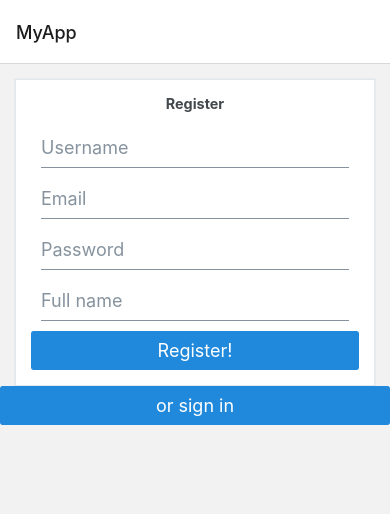
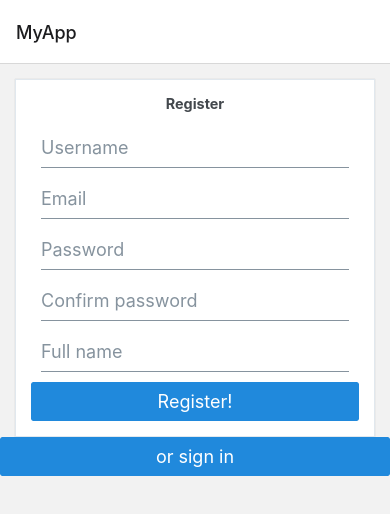
Before and after one commit to vanchess-git/season1webapp, a React Native app: screen /Login in a window 390 px wide. Both pictures are taken after a click on the button "Register a new account". Shown: the top 514 px of the page. Built offline with nearby package versions, Linux system fonts and the light colour scheme.

Commit message:
smart smarts

```diff
--- a/components/RegisterForm.js
+++ b/components/RegisterForm.js
@@ -8,6 +8,7 @@ const RegisterForm = () => {
   const {
     control,
     handleSubmit,
+    getValues,
     formState: {errors},
   } = useForm({
     defaultValues: {username: '', email: '', password: '', full_name: ''},
@@ -65,7 +66,11 @@ const RegisterForm = () => {
       <Controller
         control={control}
         rules={{
-          required: true,
+          required: {value: true, message: 'This is required.'},
+          pattern: {
+            value: /^[a-z0-9.]{1,128}@[a-z0-9.]{5,128}/i,
+            message: 'Must be valid email.',
+          },
         }}
         render={({field: {onChange, onBlur, value}}) => (
           <Input
@@ -74,7 +79,7 @@ const RegisterForm = () => {
             value={value}
             placeholder="Email"
             autoCapitalize="none"
-            errorMessage={errors.email && <Text>This is required.</Text>}
+            errorMessage={errors.email && <Text>{errors.email.message}</Text>}
           />
         )}
         name="email"
@@ -83,7 +88,8 @@ const RegisterForm = () => {
       <Controller
         control={control}
         rules={{
-          required: true,
+          required: {value: true, message: 'Required'},
+          minLength: {value: 5, message: 'Min length 5 chars.'},
         }}
         render={({field: {onChange, onBlur, value}}) => (
           <Input
@@ -92,10 +98,40 @@ const RegisterForm = () => {
             value={value}
             secureTextEntry={true}
             placeholder="Password"
-            errorMessage={errors.password && <Text>This is required.</Text>}
+            errorMessage={
+              errors.password && <Text>{errors.password.message}</Text>
+            }
           />
         )}
         name="password"
+      />
+
+      <Controller
+        control={control}
+        rules={{
+          validate: (value) => {
+            if (value === getValues('password')) {
+              return true;
+            } else {
+              return 'Does not match to password.';
+            }
+          },
+        }}
+        render={({field: {onChange, onBlur, value}}) => (
+          <Input
+            onBlur={onBlur}
+            onChangeText={onChange}
+            value={value}
+            secureTextEntry={true}
+            placeholder="Confirm password"
+            errorMessage={
+              errors.confirmPassword && (
+                <Text>{errors.confirmPassword.message}</Text>
+              )
+            }
+          />
+        )}
+        name="confirmPassword"
       />
 
       <Controller
```
